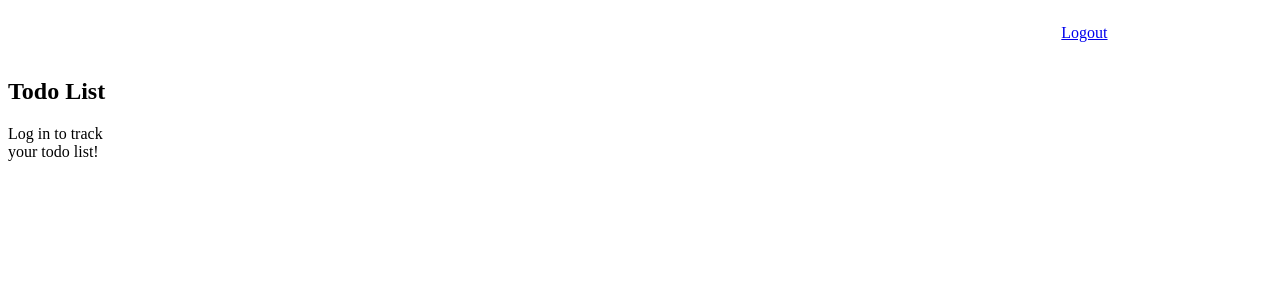
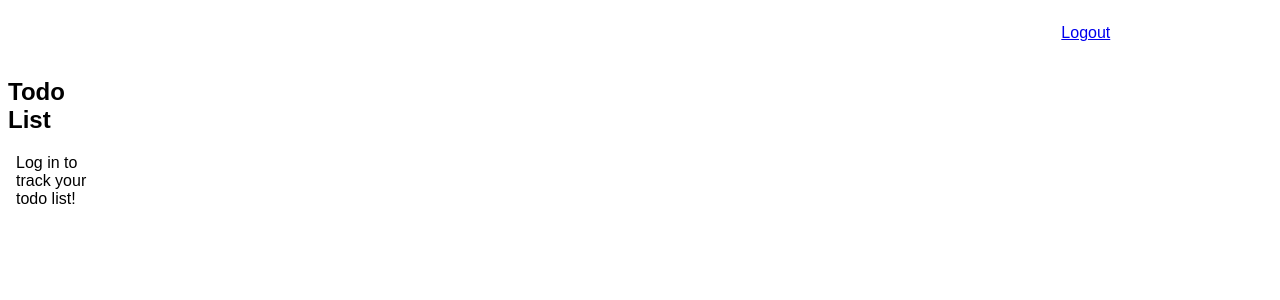
Before and after one commit to lacyjpr/todo-mongo, a React app in the folder client/: page / in a window 1280 px wide. Shown: the top 300 px of the page. Built offline with nearby package versions, Linux system fonts and the light colour scheme; no server answers.

Commit message:
Continue styling

```diff
--- a/client/src/style.scss
+++ b/client/src/style.scss
@@ -1,3 +1,16 @@
+body {
+  font-family: Arial, Helvetica, sans-serif;
+}
+
+html {
+  box-sizing: border-box;
+}
+
+p {
+  display: block;
+  margin: 1vh;
+}
+
 .container {
   display: grid;
   grid-template-columns: repeat(12, 1fr);
@@ -38,27 +51,44 @@ nav {
   grid-column: 1 / 10;
   grid-row: 2 / 3;
   justify-self: center;
+  width: 300px;
   border: 1px solid #000000;
+}
+
+.input-add-todo {
+  width: 98%;
+  height: 30px;
+  font-size: 1em;
 }
 
 .container-search-todos {
   grid-column: 1 / 10;
   grid-row: 3 / 4;
   justify-self: center;
+  width: 300px;
   border: 1px solid #000000;
+}
+
+.input-search-todos {
+  -webkit-appearance: textfield;
+  width: 100%;
+  height: 30px;
+  font-size: 1em;
 }
 
 .todo-list-container {
   grid-column: 1 / 10;
   grid-row: 4 / 5;
   justify-self: center;
+  width: 300px;
   display: grid;
   grid-gap: 1vh;
 }
 
 .todo {
+  padding: 1rem;
   display: grid;
-  grid-template-columns: 1fr 4fr 1fr;
+  grid-template-columns: 1fr 5fr 2fr;
   border: 1px solid #000000;
 }
 
@@ -73,10 +103,12 @@ nav {
 
 .todo-controls-edit-save {
   grid-row: 1 / 2;
+  justify-self: center;
   align-self: center;
 }
 
 .todo-controls-delete {
   grid-row: 2 / 3;
+  justify-self: center;
   align-self: center;
 }
```
